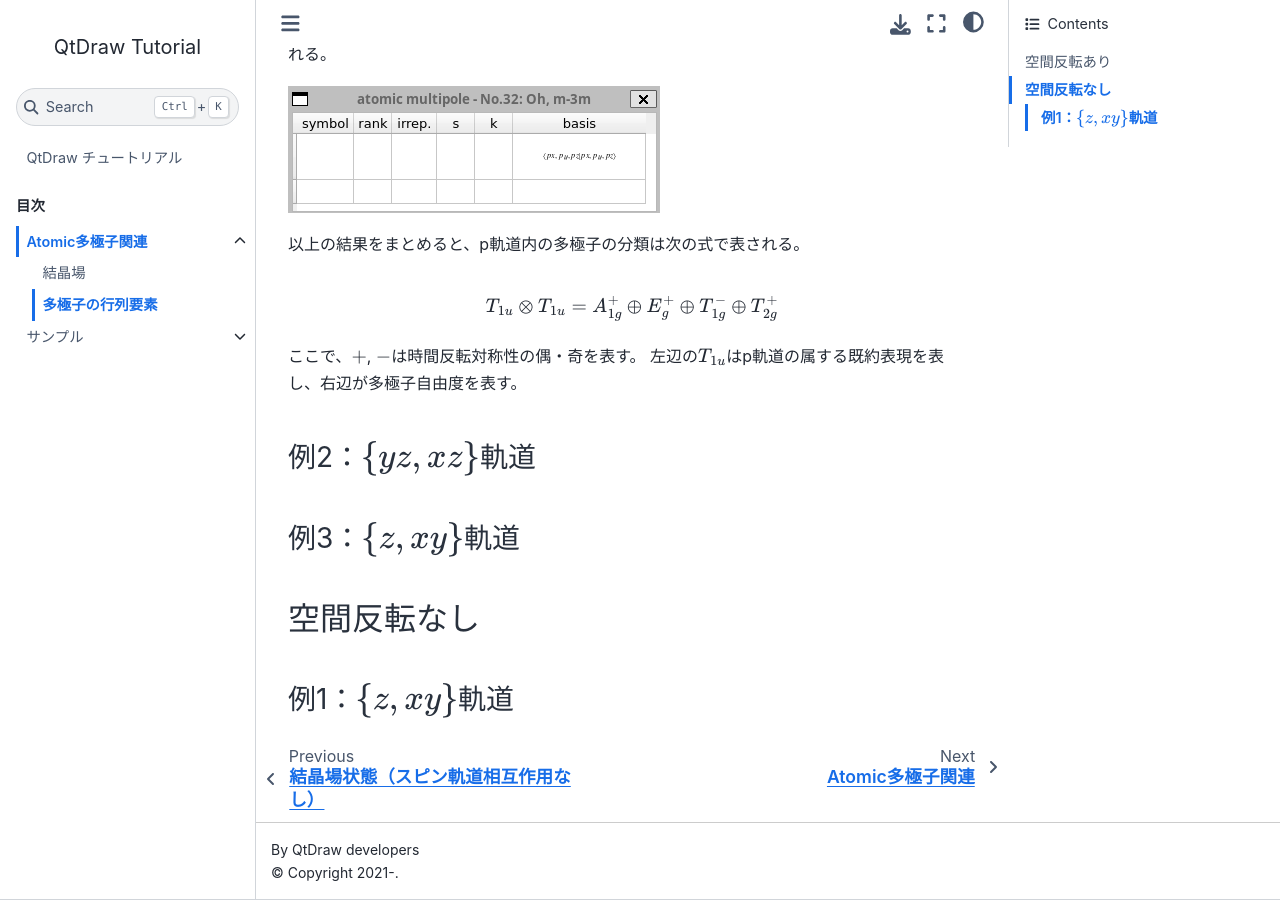
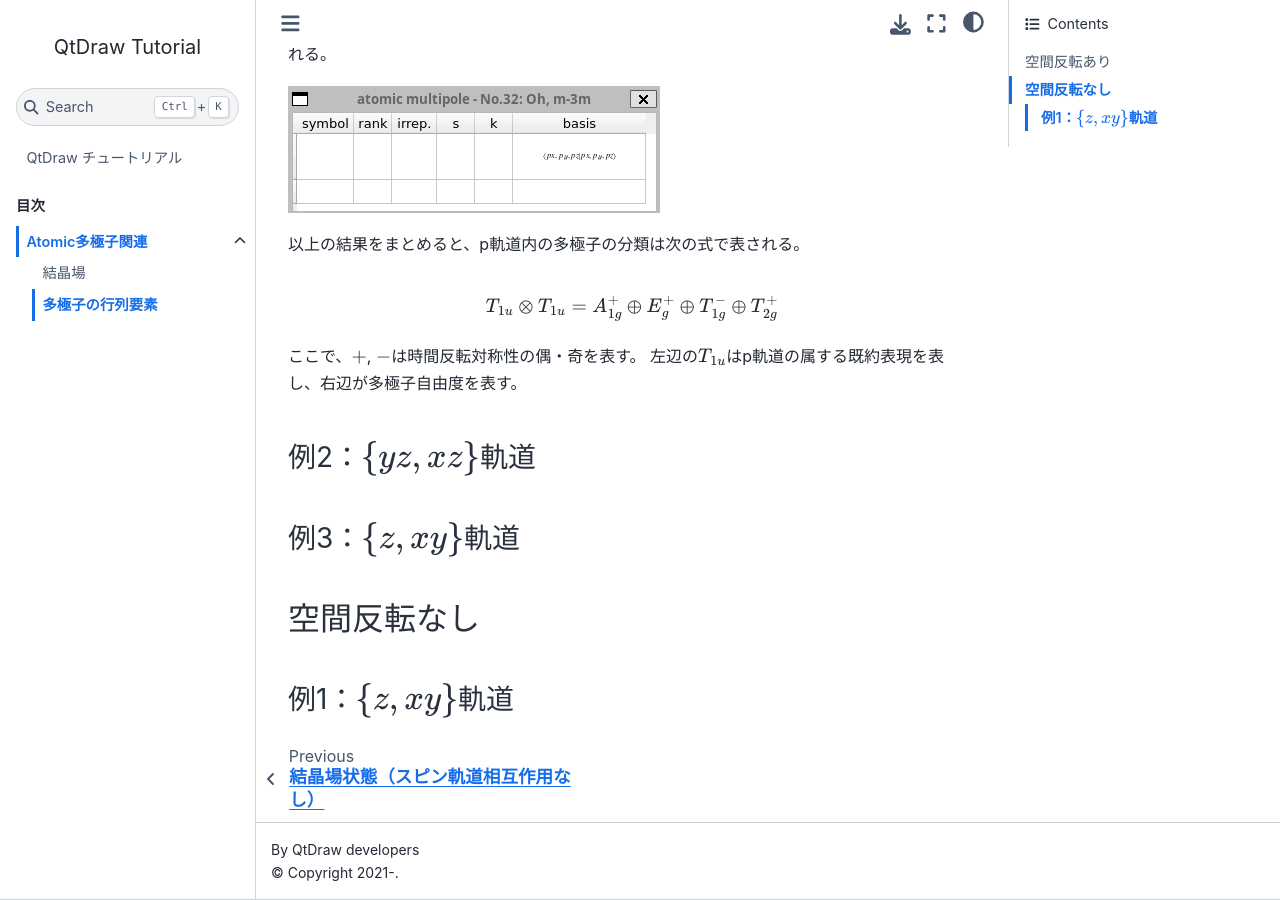
Before and after one commit to CMT-MU/QtDrawTutorial, a Jupyter Book: the page built from src/atomic_multipole/atomic_multipole.md, in a window 1280 px wide and 900 px high, scrolled down 2138 px. Built offline with Jupyter Book 1.0.4 settings and Sphinx 7.4.7 and the Sphinx Book theme 1.1.4, drawn with Linux system fonts in a browser that asks for light colours; pages that are not in the unit, such as notebooks, are missing from menus.

Commit message:
update toc

```diff
--- a/_toc.yml
+++ b/_toc.yml
@@ -10,8 +10,3 @@ parts:
             file: src/cef/cef_1.md
           - title: 多極子の行列要素
             file: src/atomic_multipole/atomic_multipole.md
-      - title: サンプル
-        file: src/sample.md
-        sections:
-          - title: サンプル
-            file: src/sample_py.md
```
